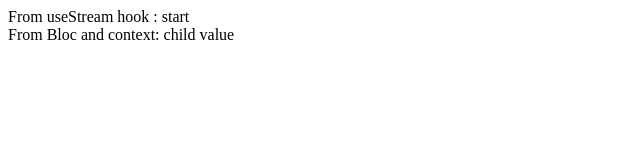
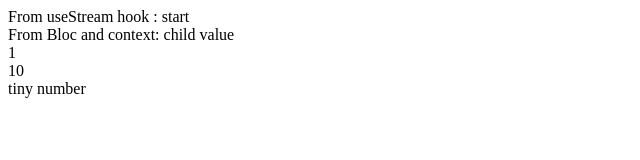
Before and after one commit to quang-le/React_StreamedComponent, a React (Create React App) app: page / in a window 1280 px wide. Shown: the top 160 px of the page, without its empty margins (0-640 px from the left). Built offline with nearby package versions, Linux system fonts and the light colour scheme.

Commit message:
FEATURE: implement basic BLoC without Rx

```diff
--- a/src/components/App.js
+++ b/src/components/App.js
@@ -3,10 +3,27 @@ import useStream from "./useStream";
 // if not using StreamedValue, rxjs must be imported
 import StreamedValue from "./StreamedValue";
 import Child from "./Child";
+import BlocContext from "../contexts/BlocContext";
+import TestBloc from "../contexts/TestBloc";
+
+import NoDepChild from "./NoDepChild";
+import NoDepBloc from "../contexts/no_dep/NoDepBloc";
 
 const App = () => {
   const myStreamedValue = new StreamedValue({ initialValue: "start" });
   const snapshot = useStream(myStreamedValue.stream());
-  return <Child snapshot={snapshot} />;
+
+  // without Provider, the default value is used
+  // but I don't know if many listeners would listen to the same context
+  return (
+    <div>
+      <BlocContext.Provider value={new TestBloc()}>
+        <Child snapshot={snapshot} />
+      </BlocContext.Provider>
+      <NoDepBloc>
+        <NoDepChild />
+      </NoDepBloc>
+    </div>
+  );
 };
 export default App;
--- a/src/components/Child.js
+++ b/src/components/Child.js
@@ -1,9 +1,10 @@
-import React, { useContext, useEffect } from "react";
+import React, { useContext, useEffect, useRef } from "react";
 import useStream from "./useStream";
 import BlocContext from "../contexts/BlocContext";
 
 const Child = ({ snapshot }) => {
   const context = useContext(BlocContext);
+  const renderCount = useRef(0);
   const localStream = useStream(context.testValue.stream());
 
   // Modifying stream values inside the BLoC from here
@@ -14,7 +15,12 @@ const Child = ({ snapshot }) => {
   useEffect(() => {
     context.testValue.inStream("from Child");
     context.testValue.value = "child value";
-  }, []);
+  }, [context]);
+
+  useEffect(() => {
+    renderCount.current += 1;
+    console.log("Classic Bloc render count: ", renderCount.current);
+  });
 
   return (
     <div>
--- /dev/null
+++ b/src/components/NoDepChild.js
@@ -0,0 +1,30 @@
+import React, { useContext, useRef, useEffect } from "react";
+import NoDepBloc from "../contexts/no_dep/NoDepBloc";
+import NoDepContext from "../contexts/no_dep/NoDepContext";
+
+const NoDepChild = () => {
+  const context = useContext(NoDepContext);
+  const methodController = useRef(0);
+  //context.setStream1(5);
+  context.setStream2(10);
+  // this kind of update creates an infinite loop:
+  //context.blocMethod1(context.stream1, context.setStream1);
+  // because setState generates re-render and the function is called on render
+  // TODO: find a way to manipulate stream values in Component other than useRef?
+  // without creating infinite loop
+  // Here is a workaround with useRef"py
+  useEffect(() => {
+    console.log("useEffect");
+    context.blocMethod1(context.stream1, context.setStream1);
+  }, [methodController.current]);
+
+  return (
+    <NoDepBloc>
+      <div>{context.stream1}</div>
+      <div>{context.stream2}</div>
+      <div>{context.stream3}</div>
+    </NoDepBloc>
+  );
+};
+
+export default NoDepChild;
--- /dev/null
+++ b/src/contexts/no_dep/NoDepBloc.js
@@ -0,0 +1,65 @@
+import React, { useState, useEffect, useRef } from "react";
+import NoDepContext from "./NoDepContext";
+
+// Define methods here, with the [state,setState] as param
+const method1 = (value, setValue) => {
+  const newValue = value + 1;
+  setValue(newValue);
+};
+
+// BONUS: methods that should remain private are simply not passed
+// through the value prop
+const method2 = (value, setOtherValue) => {
+  if (value > 10) {
+    setOtherValue("Yay big number");
+  } else {
+    setOtherValue("tiny number");
+  }
+};
+
+const MyBloc = ({ children }) => {
+  // first streamed value
+  // to update the value from a child component, just call setStream1
+  const [stream1, setStream1] = useState(0);
+
+  // stream manipulation from inside the BLoC and other side effects
+  // should be done with useEffect
+  // Example: if 2 streamed values become true, trigger something in a 3rd stream
+  const [stream2, setStream2] = useState(1);
+  useEffect(() => {
+    method2(stream2, setStream3);
+  }, [stream2]);
+
+  // use useRef to persist data between renders, here a render count
+  const renderCount = useRef(0);
+  const [stream3, setStream3] = useState("awaiting value");
+
+  // renderCount updated at each render
+  useEffect(() => {
+    renderCount.current += 1;
+    console.log("NoDep render count: ", renderCount.current);
+  });
+
+  // define methods outside the function, then assign them
+  const blocMethod1 = method1;
+
+  // is the children arg really necessary?
+  // use ES6 implicit pattern matching to populate the BlocProvider
+  return (
+    <NoDepContext.Provider
+      value={{
+        stream1,
+        setStream1,
+        stream2,
+        setStream2,
+        stream3,
+        setStream3,
+        blocMethod1
+      }}
+    >
+      {children}
+    </NoDepContext.Provider>
+  );
+};
+
+export default MyBloc;
--- /dev/null
+++ b/src/contexts/no_dep/NoDepContext.js
@@ -0,0 +1,4 @@
+import React from "react";
+
+// can context be initialized with empty value?
+export default React.createContext({});
```
